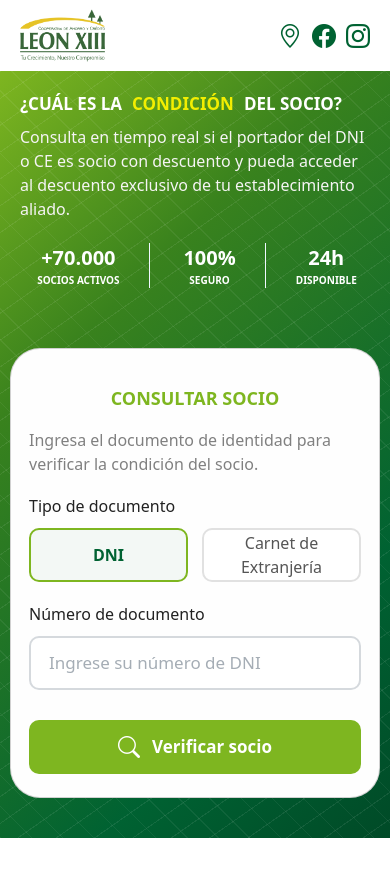
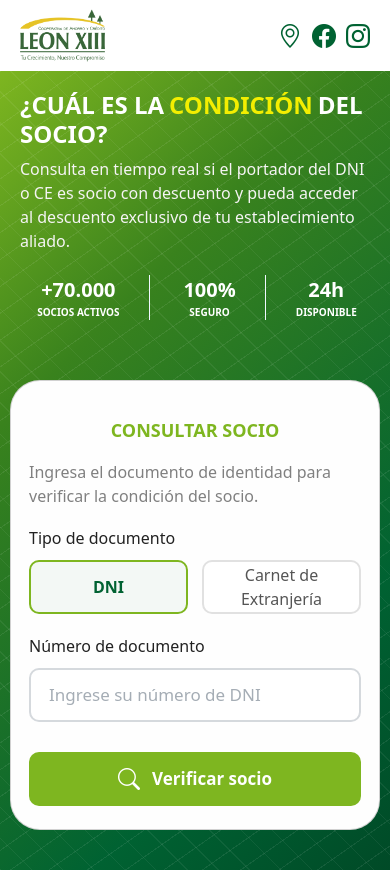
Before and after one commit to Cahm2930/app-condicion-socio, an Angular app: page /verificar-convenio in a window 390 px wide. Shown: the top 872 px of the page. Built offline with nearby package versions, Linux system fonts and the light colour scheme.

Commit message:
first commit

```diff
--- a/src/app/componentes/conevios/conevios.component.html
+++ b/src/app/componentes/conevios/conevios.component.html
@@ -38,7 +38,7 @@ COOPERATIVA DE AHORRO Y CREDITO LEON XIII </div>
        justify-content: center;
        align-items: center;">
             <div style="display: flex;flex-direction: column;justify-content: center;align-items: center;">
-                <span class="titulo-part1">¿CUÁL ES LA <span class="titulo-part2"> CONDICIÓN </span> DEL SOCIO? </span>
+                <span class="titulo-part1">¿CUÁL ES LA<span class="titulo-part2">CONDICIÓN</span>DEL SOCIO? </span>
                 <div style="height: 8px;"></div>
                  <span style="color: rgb(245, 244, 244);">Consulta en tiempo real si el portador del DNI o CE es socio con descuento y pueda acceder al descuento exclusivo de tu establecimiento aliado.</span>
                  <div style="height: 22px;"></div>
--- a/src/app/componentes/conevios/conevios.component.scss
+++ b/src/app/componentes/conevios/conevios.component.scss
@@ -554,15 +554,19 @@
     }
   }
 
-  .titulo-part1
-  {
-    font-weight: 600;font-size: 33px;color: white;display: flex;width: 100%;
-  }
-  .titulo-part2
-  {
-    color: rgb(243, 238, 1); margin: 0px 10px 0px 10px;
+.titulo-part1 {
+  font-weight: 600;
+  font-size: 33px;
+  line-height: 1.15;
+  color: white;
+  width: 100%;
+  display: block;
+}
 
-  }
+.titulo-part2 {
+  color: rgb(243, 238, 1);
+  margin: 0 10px;
+}
 
   .titulo-detalle
   {
@@ -618,13 +622,14 @@
   {
     font-size: 20px;
   }
-        .titulo-part1
-  {
-    font-size: 17px;
-  }
-  .titulo-part2
-  {
-    font-size: 17px;
+  .titulo-part1 {
+    font-size: 24px;
+    line-height: 1.2;
 
   }
+
+  .titulo-part2 {
+    margin: 0 5px;
+  }
+
     }
```
